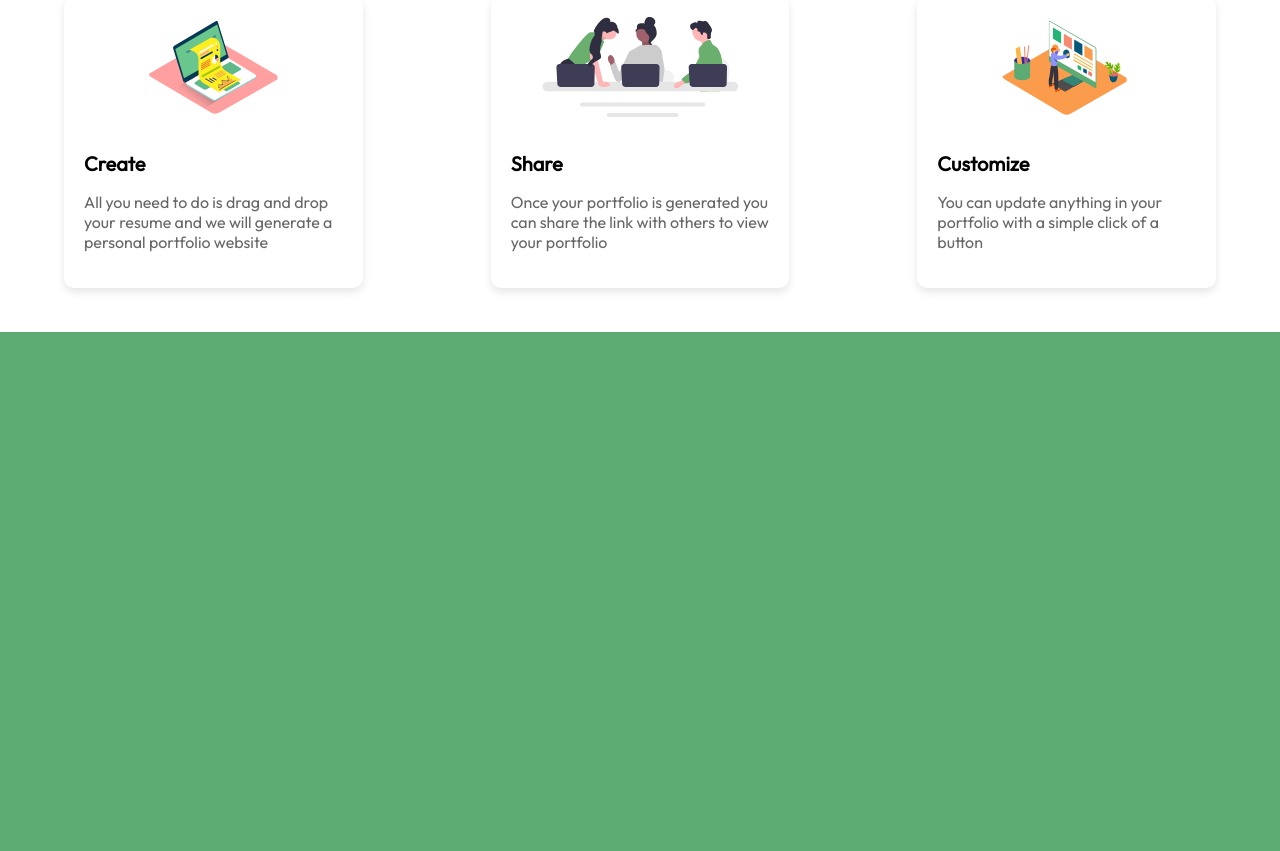
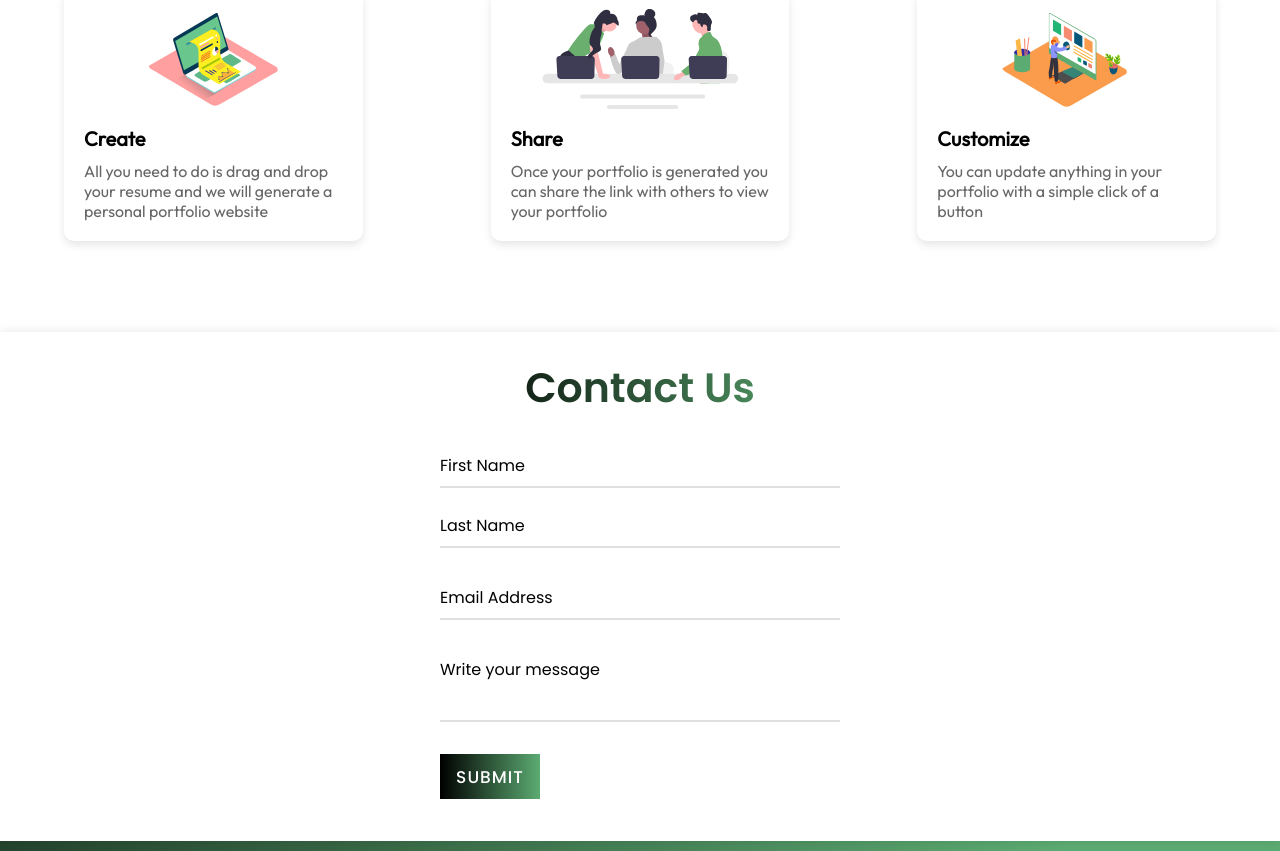
Before and after one commit to AlanSala123/AiProfolio, a React (Vite) app in the folder AiProfolio-ui/: page / in a window 1280 px wide. Shown: the part 1100-1951 px from the top of the page. Before the commit the page ends 1452 px from the top, so only its background shows below. Built offline with nearby package versions, Linux system fonts and the light colour scheme.

Commit message:
Added contactus page

```diff
--- a/AiProfolio-ui/src/App/App.jsx
+++ b/AiProfolio-ui/src/App/App.jsx
@@ -8,6 +8,7 @@ import Register from '../Register/Register'
 import axios from 'axios'
 import OurServices from '../OurServices/OurServices'
 import Login from '../Login/Login'
+import ContactUs from '../Contact/Contact'
 
 function App() {
   const [user, setUser] = useState(null)
@@ -63,6 +64,7 @@ function App() {
             <main>
               <Hero />
               <OurServices />
+              <ContactUs/>
             </main>
           } />
         </Routes>
--- /dev/null
+++ b/AiProfolio-ui/src/Contact/Contact.css
@@ -0,0 +1,176 @@
+@import url('https://fonts.googleapis.com/css?family=Poppins:400,500,600,700&display=swap');
+
+* {
+  margin: 0;
+  padding: 0;
+  outline: none;
+  box-sizing: border-box;
+  font-family: 'Poppins', sans-serif;
+}
+
+body {
+  display: flex;
+  align-items: center;
+  justify-content: center;
+  min-height: 100vh;
+  padding: 10px;
+  background: linear-gradient(115deg, black 10%, #5cab72 90%);
+}
+
+.container {
+  max-width: 100%;
+  margin: 0 auto; /* Add auto margin to center the container */
+  background: #fff;
+  padding: 25px 40px 10px 40px;
+  box-shadow: 0px 0px 10px rgba(0, 0, 0, 0.1);
+}
+
+.container .text {
+  text-align: center;
+  font-size: 41px;
+  font-weight: 600;
+  font-family: 'Poppins', sans-serif;
+  background: -webkit-linear-gradient(right, black, #5cab72, black, #5cab72);
+  -webkit-background-clip: text;
+  -webkit-text-fill-color: transparent;
+}
+
+.container form {
+  padding: 30px 0 0 0;
+  margin: 0 auto; /* Add auto margin to center the form */
+  max-width: 400px; /* Adjust the max-width as needed */
+}
+
+.container form .form-row {
+  display: block;
+  margin-bottom: 32px;
+}
+
+form .form-row .input-data {
+  width: 100%;
+  height: 40px;
+  position: relative;
+  margin-bottom: 20px;
+}
+
+form .form-row .textarea {
+  height: 70px;
+}
+
+.input-data input,
+.textarea textarea {
+  display: block;
+  width: 100%;
+  height: 100%;
+  border: none;
+  font-size: 17px;
+  border-bottom: 2px solid rgba(0, 0, 0, 0.12);
+}
+
+.input-data input:focus ~ label,
+.textarea textarea:focus ~ label,
+.input-data input:valid ~ label,
+.textarea textarea:valid ~ label {
+  transform: translateY(-20px);
+  font-size: 14px;
+  color: #3498db;
+}
+
+.textarea textarea {
+  resize: none;
+  padding-top: 10px;
+}
+
+.input-data label {
+  position: absolute;
+  pointer-events: none;
+  bottom: 10px;
+  font-size: 16px;
+  transition: all 0.3s ease;
+}
+
+.textarea label {
+  width: 100%;
+  bottom: 40px;
+  background: #fff;
+}
+
+.input-data .underline {
+  position: absolute;
+  bottom: 0;
+  height: 2px;
+  width: 100%;
+}
+
+.input-data .underline:before {
+  position: absolute;
+  content: "";
+  height: 2px;
+  width: 100%;
+  background: #3498db;
+  transform: scaleX(0);
+  transform-origin: center;
+  transition: transform 0.3s ease;
+}
+
+.input-data input:focus ~ .underline:before,
+.input-data input:valid ~ .underline:before,
+.textarea textarea:focus ~ .underline:before,
+.textarea textarea:valid ~ .underline:before {
+  transform: scale(1);
+}
+
+.submit-btn {
+  display: flex;
+  justify-content: center;
+}
+
+.submit-btn .input-data {
+  overflow: hidden;
+  height: 45px !important;
+  width: 25% !important;
+}
+
+.submit-btn .input-data .inner {
+  height: 100%;
+  width: 300%;
+  position: absolute;
+  left: -100%;
+  background: -webkit-linear-gradient(right, black, #5cab72, black, #5cab72);
+  transition: all 0.4s;
+}
+
+.submit-btn .input-data:hover .inner {
+  left: 0;
+}
+
+.submit-btn .input-data input {
+  background: none;
+  border: none;
+  color: #fff;
+  font-size: 17px;
+  font-weight: 500;
+  text-transform: uppercase;
+  letter-spacing: 1px;
+  cursor: pointer;
+  position: relative;
+  z-index: 2;
+}
+
+@media (max-width: 700px) {
+  .container .text {
+    font-size: 30px;
+  }
+  .container form {
+    padding: 10px 0 0 0;
+  }
+  .container form .form-row {
+    display: block;
+  }
+  form .form-row .input-data {
+    margin: 35px 0 !important;
+  }
+  .submit-btn .input-data {
+    width: 40% !important;
+  }
+}
--- /dev/null
+++ b/AiProfolio-ui/src/Contact/Contact.jsx
@@ -0,0 +1,46 @@
+import React from 'react';
+import './Contact.css';
+
+export default function ContactUs() {
+  return (
+    <div className="container">
+      <div className="text">
+        Contact Us
+      </div>
+      <form action="#">
+        <div className="form-row">
+          <div className="input-data">
+            <input type="text" required />
+            <div className="underline"></div>
+            <label>First Name</label>
+          </div>
+          <div className="input-data">
+            <input type="text" required />
+            <div className="underline"></div>
+            <label>Last Name</label>
+          </div>
+        </div>
+        <div className="form-row">
+          <div className="input-data">
+            <input type="text" required />
+            <div className="underline"></div>
+            <label>Email Address</label>
+          </div>
+        </div>
+        <div className="form-row">
+          <div className="input-data textarea">
+            <textarea rows="8" cols="80" required></textarea>
+            <div className="underline"></div>
+            <label>Write your message</label>
+          </div>
+        </div>
+        <div className="form-row submit-btn">
+          <div className="input-data">
+            <div className="inner"></div>
+            <input type="submit" value="Submit" />
+          </div>
+        </div>
+      </form>
+    </div>
+  );
+}
```
